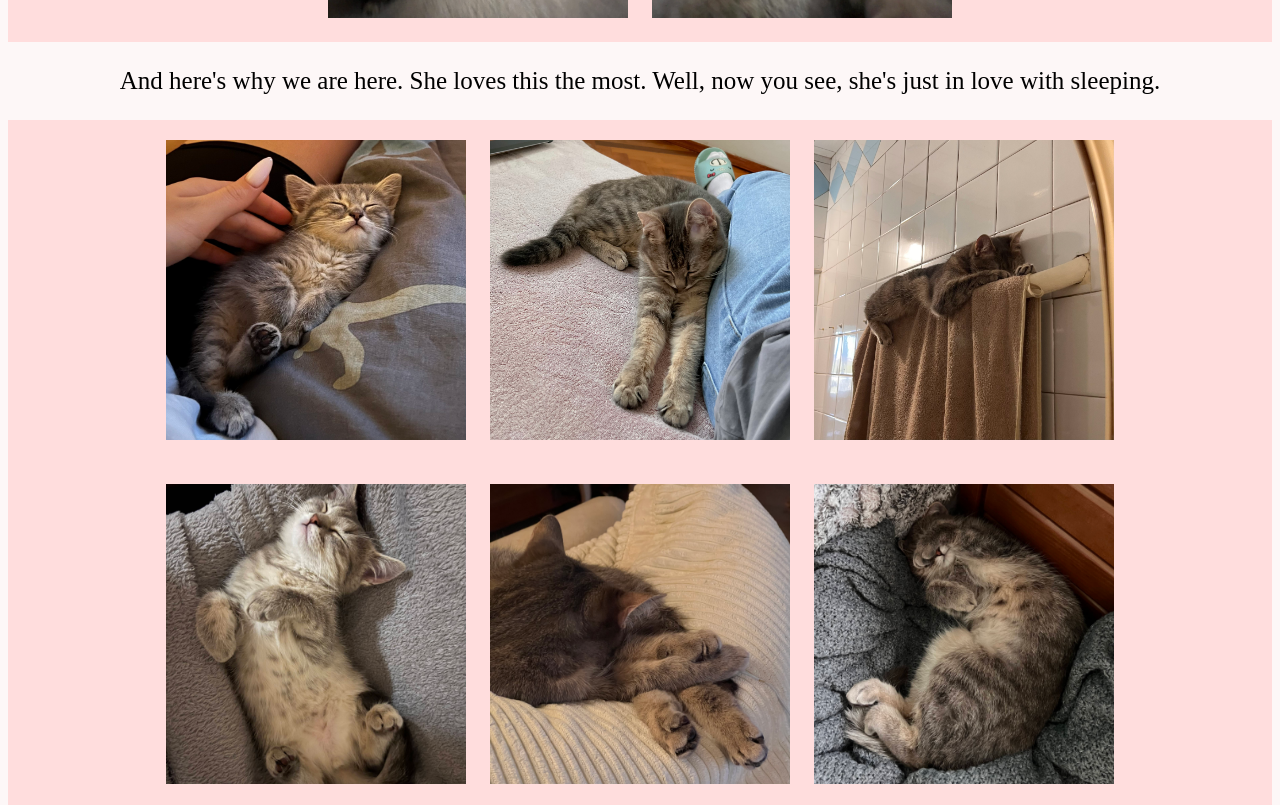
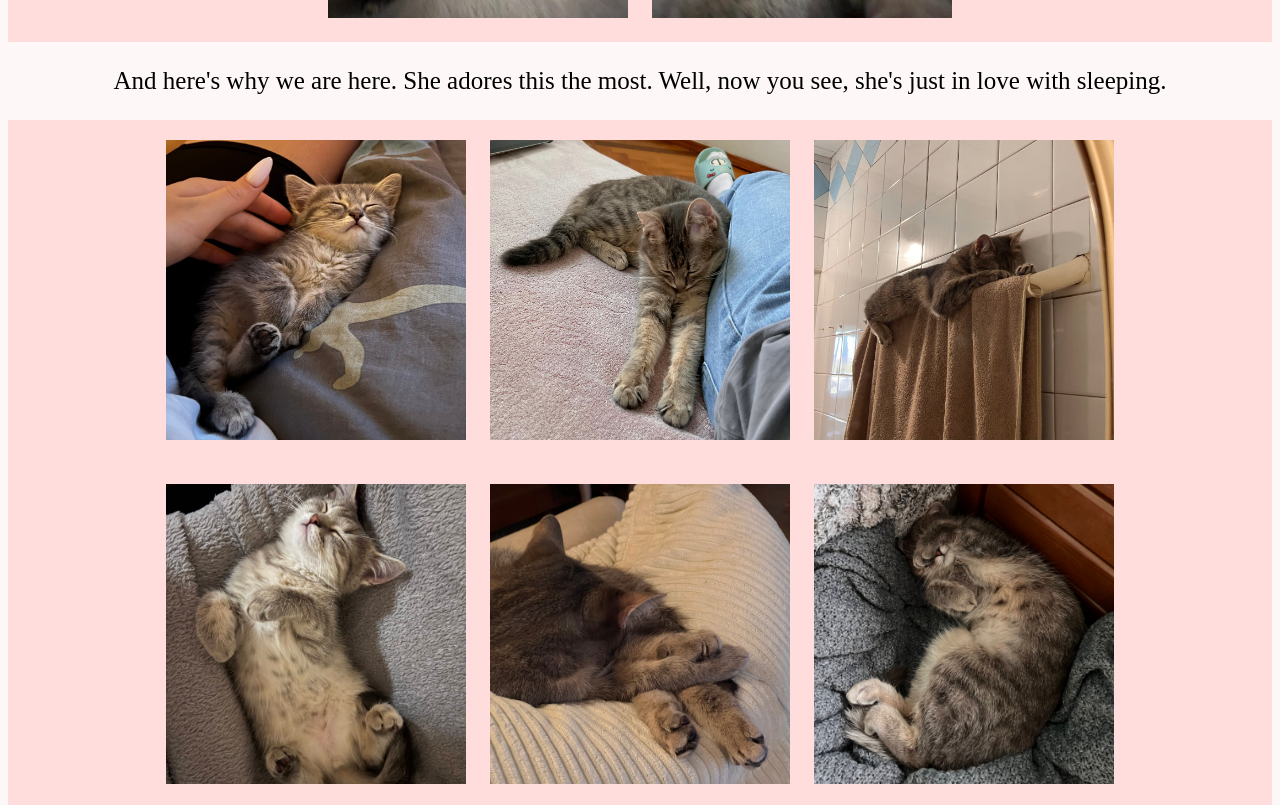
Before and after one commit to liubov-lebedeva/knopochka-kitty, a plain HTML site: page index.html in a window 1280 px wide. Shown: the part 1590-2395 px from the top of the page. Drawn offline with Linux system fonts and the light colour scheme.

Commit message:
Error corrected in the text

```diff
--- a/index.html
+++ b/index.html
@@ -30,7 +30,7 @@
         <img src="img/5k.jpg" width="300" alt="No camera Knopochka" style="margin: 20px 10px">
         <img src="img/6k.jpg" width="300" alt="No camera Knopochka" style="margin: 20px 10px">
     </div>
-    <p style="font-size: 25px">And here's why we are here. She loves this the most. Well, now you see, she's just in
+    <p style="font-size: 25px">And here's why we are here. She adores this the most. Well, now you see, she's just in
         love with sleeping.</p>
     <div style="margin: 15px auto; color: rgba(255,105,180,0.85); background-color:#ffdddd">
         <img src="img/k6.jpg" width="300" alt="sleeping Knopochka" style="margin: 20px 10px">
```
